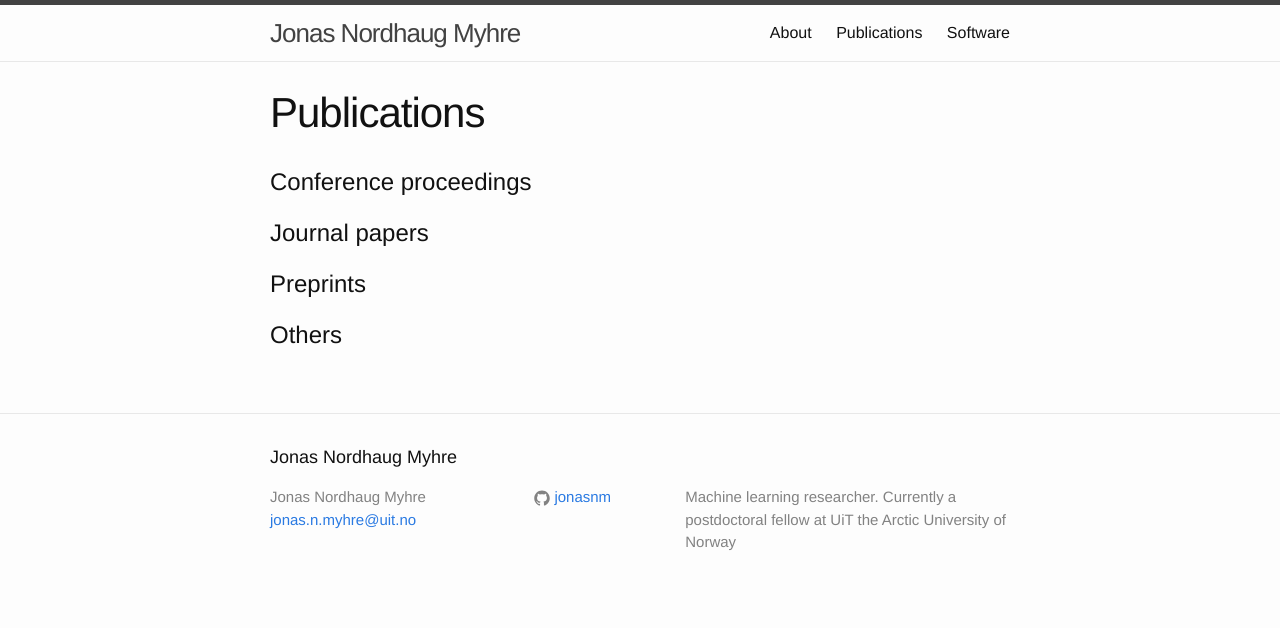
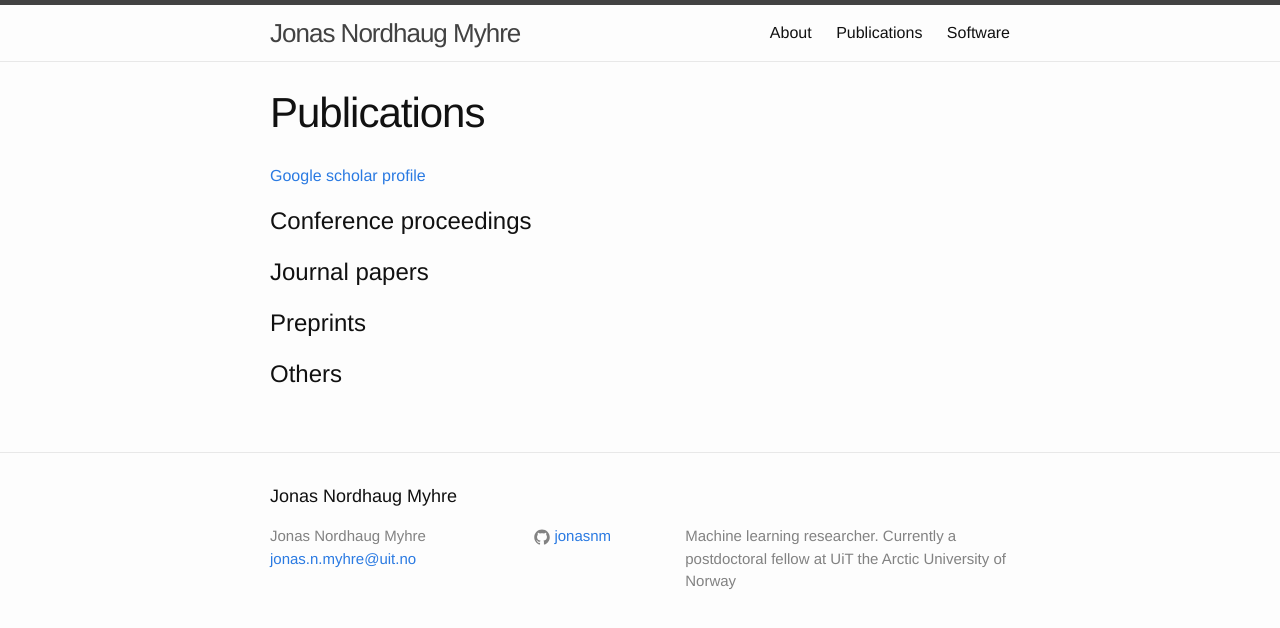
Before and after one commit to jonasnm/jonasnm.github.io, a Jekyll site: the page built from publications.md, in a window 1280 px wide. Shown: the top 628 px of the page. Built offline with Jekyll 4.4.1, drawn with Linux system fonts in a browser that asks for light colours.

Commit message:
publications updated

```diff
--- a/publications.md
+++ b/publications.md
@@ -4,6 +4,7 @@ title: Publications
 permalink: /Publications/
 ---
 
+[Google scholar profile](https://scholar.google.no/citations?user=41gIXBoAAAAJ&hl=no)
 # Conference proceedings
 
 # Journal papers
```
